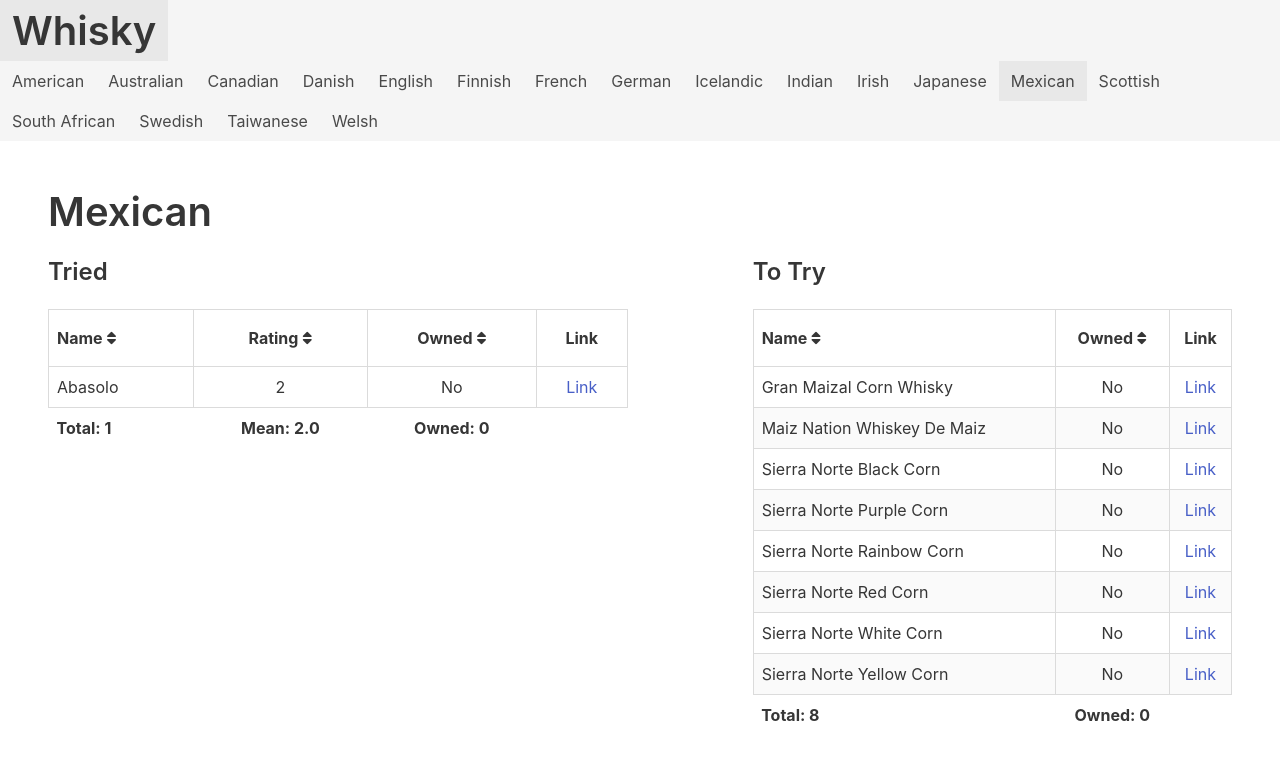
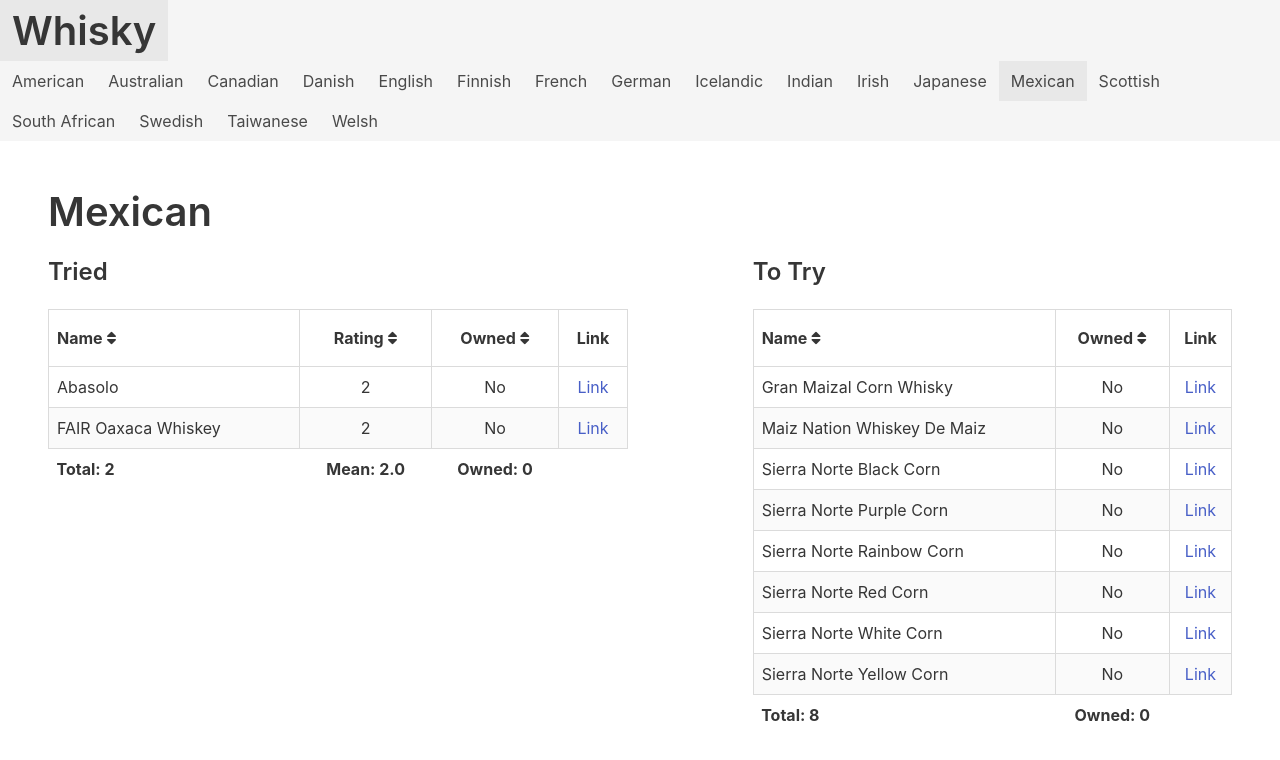
Before and after one commit to grega/whisky, a Jekyll site: the page built from mexican.html, in a window 1280 px wide. Shown: the top 760 px of the page. Built offline with Jekyll 4.4.1, drawn with Linux system fonts in a browser that asks for light colours; nearby versions of some CDN libraries.

Commit message:
Update Mexican whiskey

```diff
--- a/_data/mexican/tried.yml
+++ b/_data/mexican/tried.yml
@@ -1,2 +1,5 @@
 - name: Abasolo
   rating: 2
+
+- name: FAIR Oaxaca Whiskey
+  rating: 2
```
